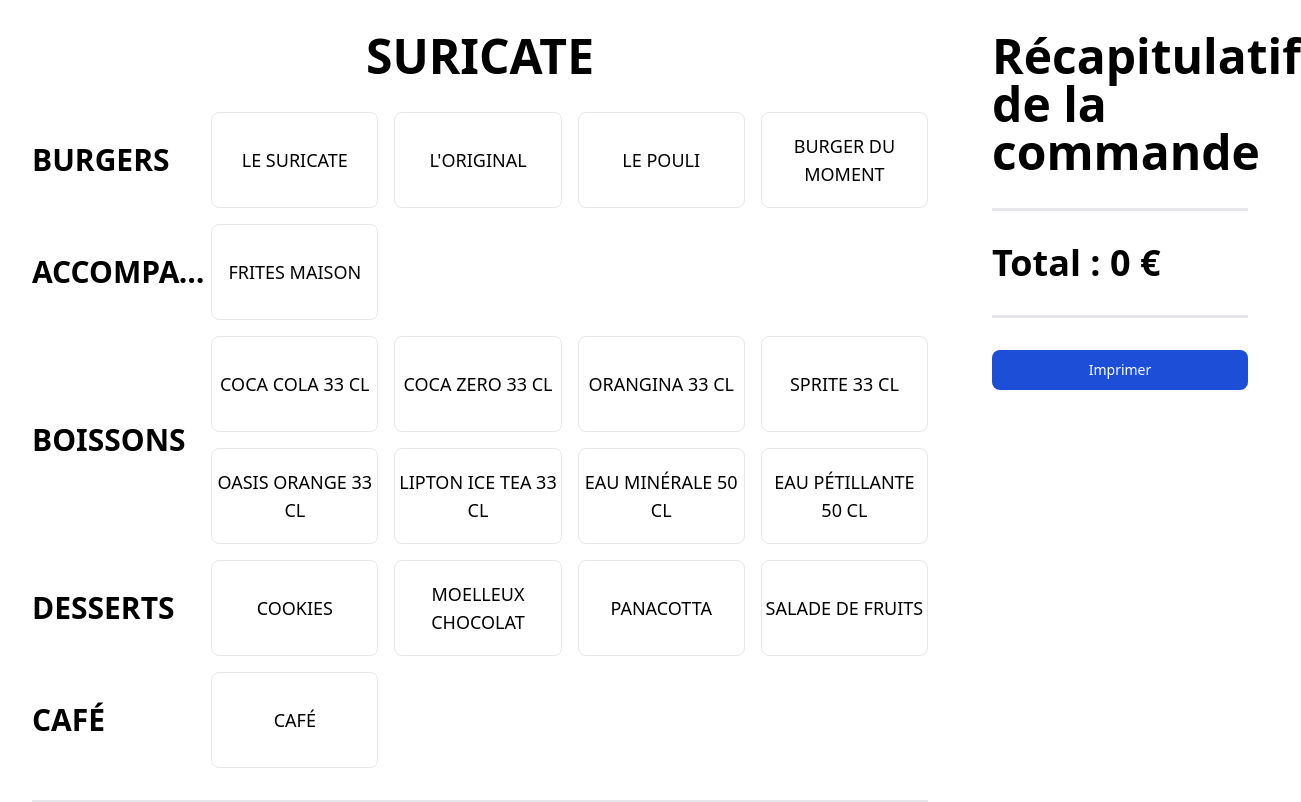
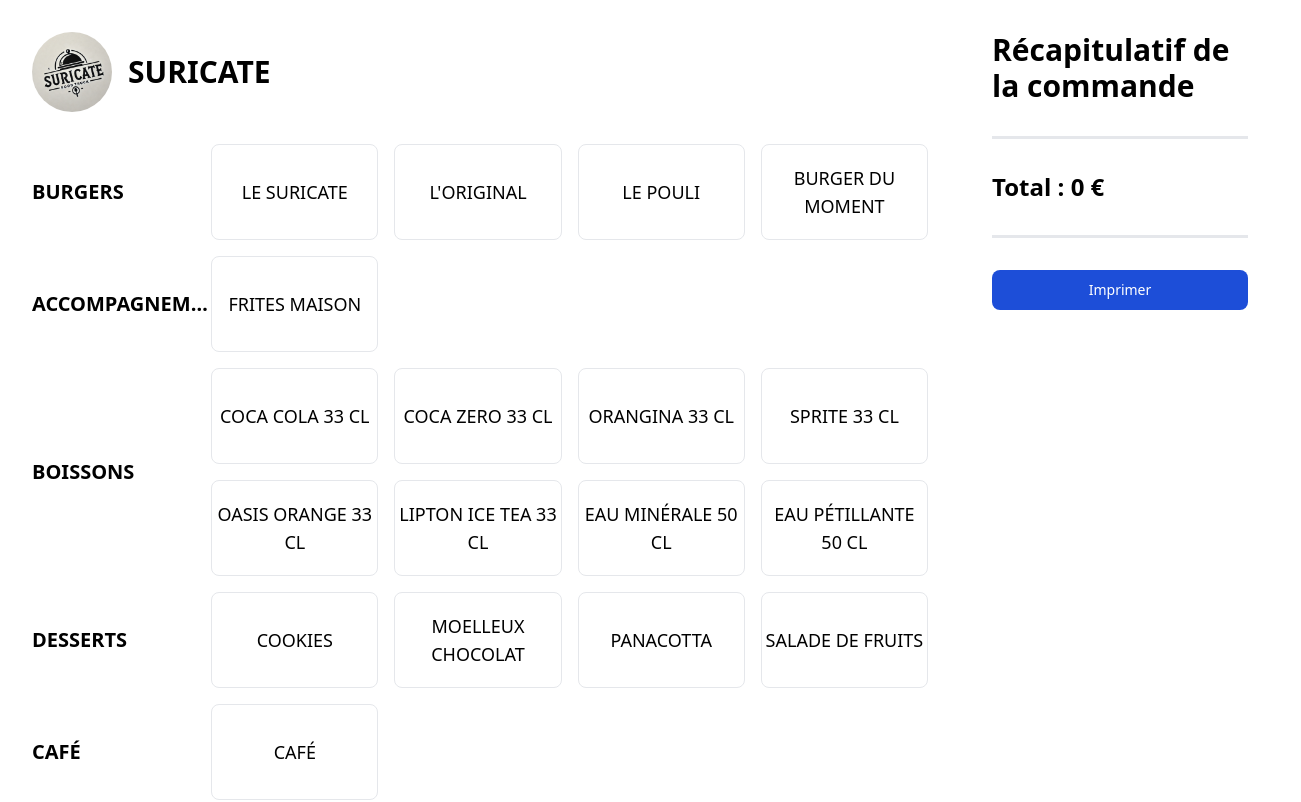
Before and after one commit to fwuensche/suricate, a React (Vite) app: page / in a window 1280 px wide. Shown: the top 802 px of the page, 1301 px wide, since content can reach past the window. Built offline with nearby package versions, Linux system fonts and the light colour scheme.

Commit message:
add logo

```diff
--- a/src/components/Header.jsx
+++ b/src/components/Header.jsx
@@ -1,7 +1,12 @@
+import Logo from '../assets/suricate.png'
+
 const Header = () => {
   return (
-    <div className='text-center mb-8'>
-      <h1 className='h1'>SURICATE</h1>
+    <div className='mb-8 flex items-center'>
+      <a href={Logo} target='_blank' rel='noopener noreferrer'>
+        <img src={Logo} alt='Suricate logo' className='w-20 h-20 mr-4 rounded-full' />
+      </a>
+      <h1>SURICATE</h1>
     </div>
   )
 }
--- a/src/index.css
+++ b/src/index.css
@@ -8,19 +8,15 @@
   }
 
   h1 {
-    @apply text-5xl font-extrabold dark:text-white;
+    @apply text-3xl font-extrabold;
   }
 
   h2 {
-    @apply text-4xl font-bold dark:text-white;
+    @apply text-2xl font-bold;
   }
 
   h3 {
-    @apply text-3xl font-bold dark:text-white;
-  }
-
-  h4 {
-    @apply text-2xl font-bold dark:text-white;
+    @apply text-xl font-bold;
   }
 
   .btn-lg {
@@ -28,6 +24,6 @@
   }
 
   .btn-primary {
-    @apply text-white bg-blue-700 hover:bg-blue-800 focus:ring-4 focus:ring-blue-300 font-medium rounded-lg text-sm px-5 py-2.5 me-2 mb-2 dark:bg-blue-600 dark:hover:bg-blue-700 focus:outline-none dark:focus:ring-blue-800;
+    @apply text-white bg-blue-700 hover:bg-blue-800 focus:ring-4 focus:ring-blue-300 font-medium rounded-lg text-sm px-5 py-2.5 me-2 mb-2;
   }
 }
```
Also changed, not shown: src/assets/suricate.png (added).
